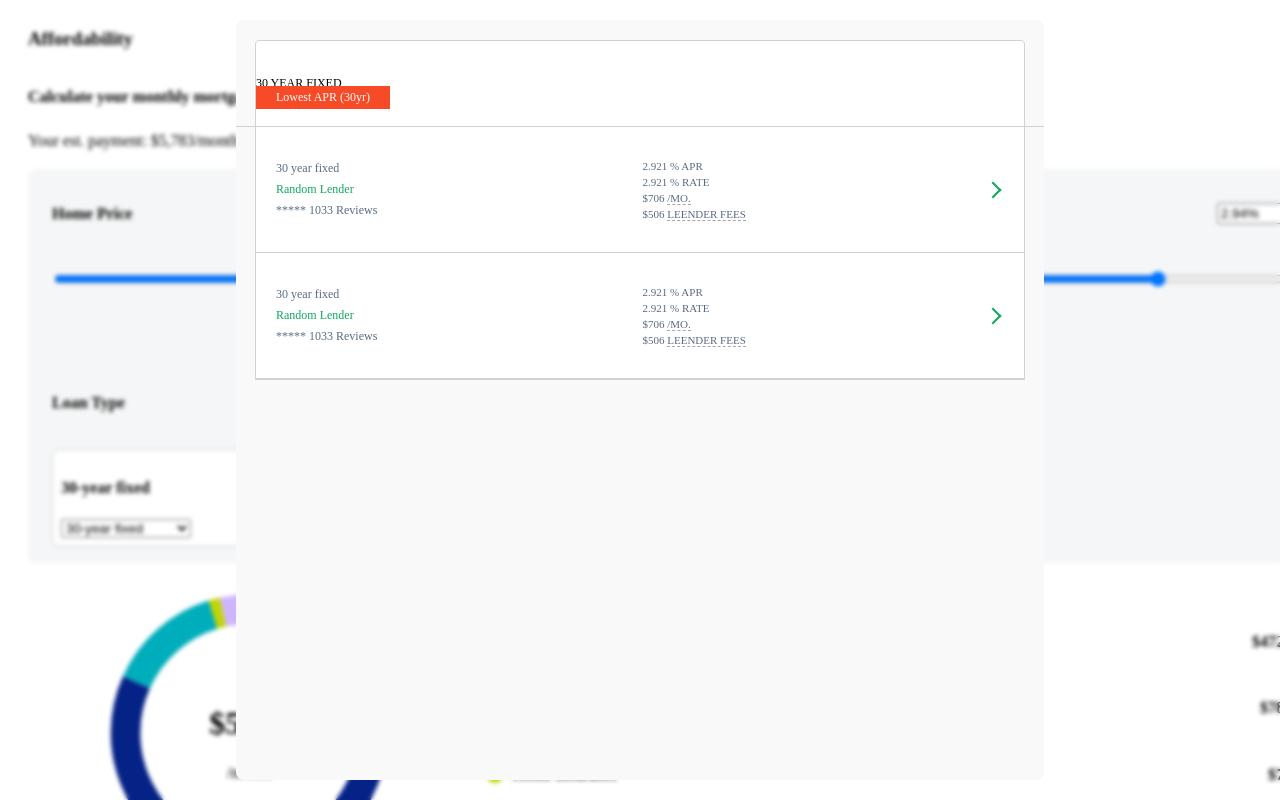
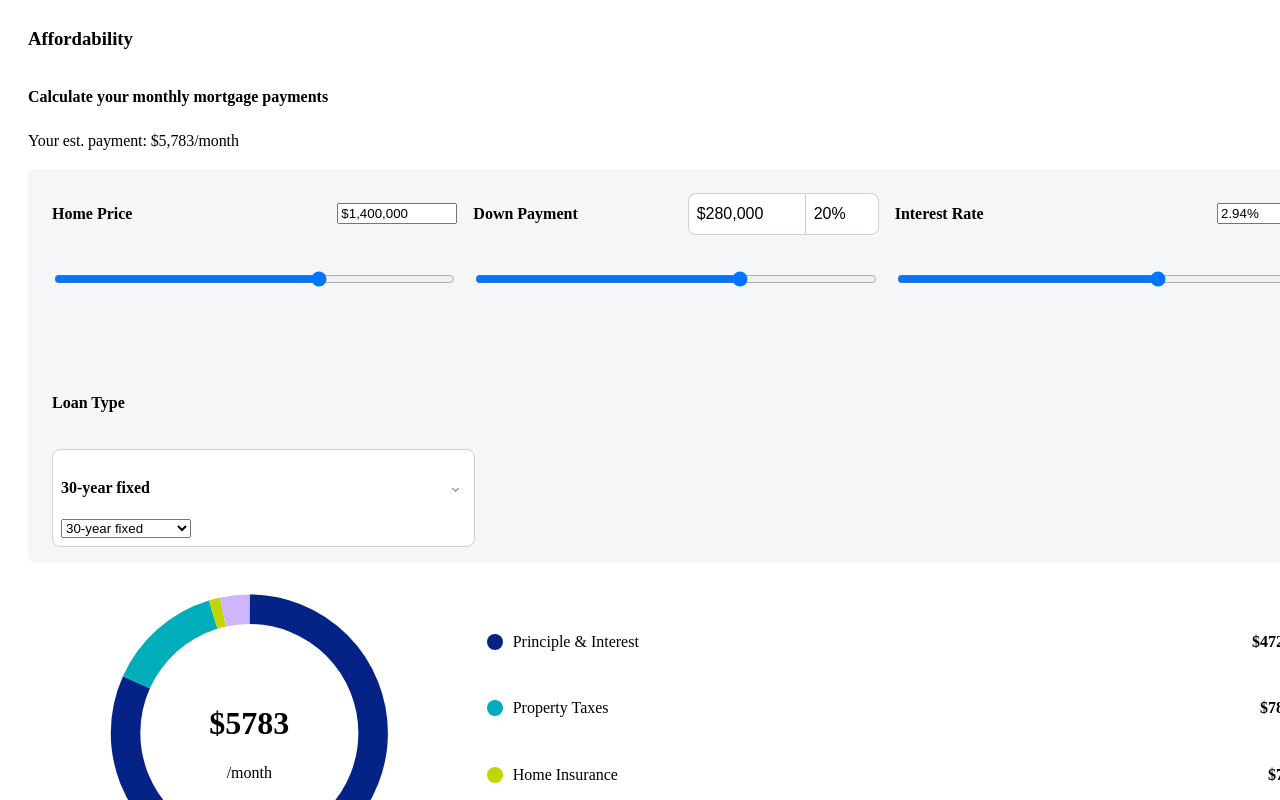
Before and after one commit to Realia-130/moduleAffordabilityWidget, a React (Create React App) app in the folder client/: page / in a window 1280 px wide. Shown: the top 800 px of the page. Built offline with nearby package versions, Linux system fonts and the light colour scheme; the HTML template or start-up script is replaced by a standard one.

Commit message:
Add babel preset to allow for async/await, add ability to toggle modal

```diff
--- a/client/src/App.jsx
+++ b/client/src/App.jsx
@@ -30,12 +30,14 @@ class App extends Component {
       mortgageIns: 200,
       loading: true,
       error: null,
+      showModal: false,
     };
 
     this.handlePriceChange = this.handlePriceChange.bind(this);
     this.handleDownPaymentChange = this.handleDownPaymentChange.bind(this);
     this.handlePercentDownChange = this.handlePercentDownChange.bind(this);
     this.handleInterestChange = this.handleInterestChange.bind(this);
+    this.toggleModal = this.toggleModal.bind(this);
   }
 
   componentDidMount() {
@@ -101,8 +103,13 @@ class App extends Component {
     });
   }
 
+  toggleModal(e) {
+    const { showModal } = this.state;
+    this.setState({ showModal: !showModal });
+  }
+
   render() {
-    const { payment, homePrice, interestRate, percentDown, downPayment, principle, loading, propertyTaxes, mortgageIns } = this.state;
+    const { payment, homePrice, interestRate, percentDown, downPayment, principle, loading, propertyTaxes, mortgageIns, showModal } = this.state;
 
     if (loading) return (<div>Loading...</div>);
 
@@ -122,8 +129,9 @@ class App extends Component {
         <Display
           homePrice={homePrice}
           state={this.state}
+          toggleModal={this.toggleModal}
         />
-        <LenderModal />
+        {showModal && <LenderModal toggleModal={this.toggleModal} />}
       </AppContainer>
     );
   }
--- a/client/src/components/CostBreakdown.jsx
+++ b/client/src/components/CostBreakdown.jsx
@@ -42,7 +42,7 @@ const CustomButton = styled.a`
   }
 `;
 
-const CostBreakdown = ({ state }) => {
+const CostBreakdown = ({ state, toggleModal }) => {
   const { mortgageIns, principle, propertyTaxes, homeInsurance } = state;
 
   return (
@@ -52,7 +52,7 @@ const CostBreakdown = ({ state }) => {
       <Cost color="rgb(194, 213, 0)" title="Home Insurance" display={homeInsurance} />
       <Cost color="rgb(206, 182, 255)" title="Mortgage ins. & other" display={mortgageIns} />
       <ButtonContainer>
-        <CustomButton>See Today's Mortgage Rates</CustomButton>
+        <CustomButton onClick={toggleModal}>See Today's Mortgage Rates</CustomButton>
       </ButtonContainer>
     </CostContainer>
   )
--- a/client/src/components/Display.jsx
+++ b/client/src/components/Display.jsx
@@ -9,14 +9,17 @@ const DisplayContainer = styled.div`
   justify-content: space-between;
   align-items: flex-start;
   width: 100%;
-  //padding: 20px;
   margin-top: 30px;
 `;
 
-const Display = ({ homePrice, state }) => (
+const Display = ({ homePrice, state, toggleModal }) => (
   <DisplayContainer>
     <Chart state={state} />
-    <CostBreakdown homePrice={homePrice} state={state} />
+    <CostBreakdown
+      homePrice={homePrice}
+      state={state}
+      toggleModal={toggleModal}
+    />
   </DisplayContainer>
 );
 
--- a/client/src/components/LenderModal.jsx
+++ b/client/src/components/LenderModal.jsx
@@ -17,7 +17,6 @@ const ModalBackground = styled.div`
 `;
 
 const LendersContainer = styled.div`
-  height: 90vh;
   width: 60%;
   display: flex;
   flex-flow: column nowrap;
@@ -28,23 +27,35 @@ const LendersContainer = styled.div`
   padding: 20px;
   `;
 
-const LenderModal = () => {
+const LenderModal = ({ toggleModal }) => {
   const [lenders, setLenders] = useState([]);
   const [loading, setLoading] = useState(true);
 
-  // useEffect(async () => {
-  //   const { data } = await axios.get('/lenders');
-  //   setLenders(data);
-  //   setLoading(false);
-  // }, []);
+  useEffect(() => {
+    const fetchLenders = async () => {
+      const { data } = await axios.get('/lenders');
+      console.log(data);
+      setLenders(data);
+      setLoading(false);
+    };
+    fetchLenders();
+  }, []);
 
-  // if (loading) return (<div>Loading...</div>);
+  const handleClick = (e) => {
+    e.stopPropagation();
+  };
+
+  if (loading) return (<div>Loading...</div>);
+
+  const filterBy30Year = lenders.filter((lender) => lender.offerings.terms === '30 Year Fixed');
+
+  const filterBy15Year = lenders.filter((lender) => lender.offerings.terms === '15 Year Fixed');
 
   return (
-    <ModalBackground>
-      <LendersContainer>
-        {console.log(lenders)}
-        <LoanRates></LoanRates>
+    <ModalBackground onClick={toggleModal}>
+      <LendersContainer onClick={handleClick}>
+        <LoanRates title="30 YEAR FIXED" subTitle="30yr" lenders={filterBy30Year} />
+        <LoanRates title="15 YEAR FIXED" subTitle="15yr" lenders={filterBy15Year} />
       </LendersContainer>
     </ModalBackground>
   );
--- a/client/src/components/LoanRates.jsx
+++ b/client/src/components/LoanRates.jsx
@@ -13,6 +13,7 @@ const RatesContainer = styled.div`
   font-size: 12px;
   border-radius: 4px 4px 0 0;
   background-color: #FFF;
+  margin-bottom: 20px;
 `;
 
 const RatesHeader = styled.div`
@@ -38,12 +39,14 @@ const LowestRate = styled.div`
   left: 0;
 `;
 
-const LoanRates = () => {
+const LoanRates = ({ title, subTitle, lenders }) => {
+
+  //const sortedLenders = lenders.sort((a, b) => )
 
   return (
     <RatesContainer>
-      <LowestRate>Lowest APR (30yr)</LowestRate>
-      <RatesHeader>30 Year Fixed</RatesHeader>
+      <LowestRate>Lowest APR ({subTitle})</LowestRate>
+      <RatesHeader>{title}</RatesHeader>
       <Lender />
       <Lender />
     </RatesContainer>
--- a/package.json
+++ b/package.json
@@ -13,6 +13,7 @@
     "test": "jest"
   },
   "dependencies": {
+    "@babel/runtime": "^7.11.2",
     "axios": "^0.20.0",
     "express": "^4.17.1",
     "faker": "^5.1.0",
@@ -25,6 +26,7 @@
   },
   "devDependencies": {
     "@babel/core": "^7.11.6",
+    "@babel/plugin-transform-runtime": "^7.11.5",
     "@babel/preset-env": "^7.11.5",
     "@babel/preset-react": "^7.10.4",
     "babel-jest": "^26.3.0",
```
Also changed, not shown: .babelrc, config.js (added), 2 other files (tests, documents, lock files or other folders).
